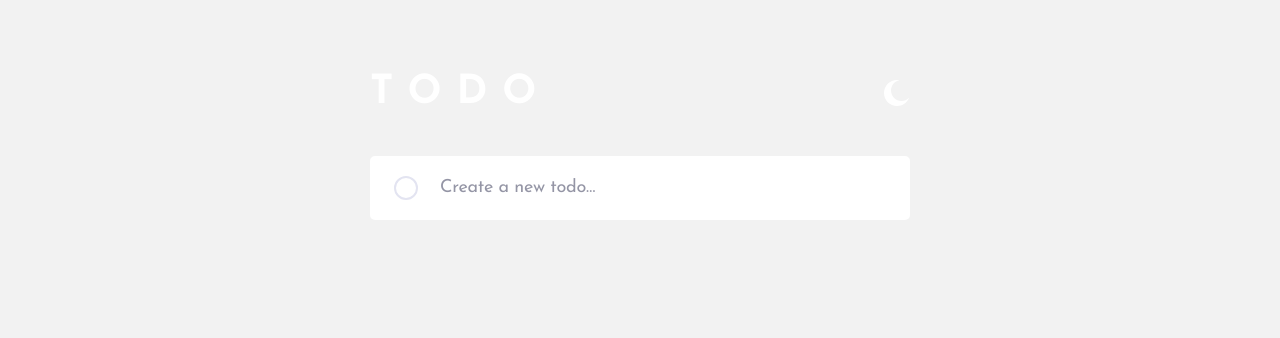
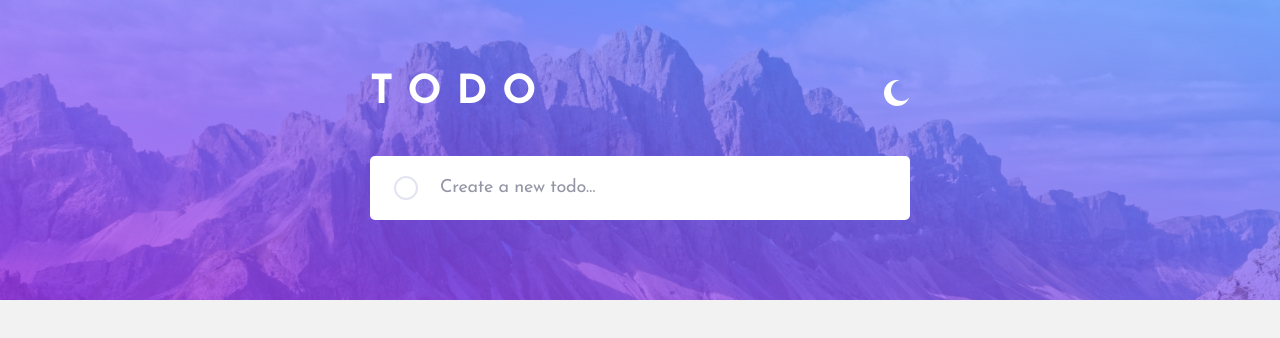
Before and after one commit to yodakit/to-do, a plain HTML site: page index.html in a window 1280 px wide. Drawn offline with nearby package versions, Linux system fonts and the light colour scheme; the site is published under a folder, as on GitHub Pages, so addresses that start at the root find nothing.

Commit message:
Fix background image

```diff
--- a/css/theme-dark.css
+++ b/css/theme-dark.css
@@ -2,7 +2,7 @@ body {
   background: #171823;
 }
 .background {
-  background: url("/img/dark-bg.jpg") center center/cover no-repeat;
+  background: url("../img/dark-bg.jpg") center center/cover no-repeat;
 }
 .select {
   background: #25273D;
--- a/css/theme-light.css
+++ b/css/theme-light.css
@@ -2,7 +2,7 @@ body {
   background: #F2F2F2;
 }
 .background {
-  background: url("/img/light-bg.jpg") center center/cover no-repeat;
+  background: url("../img/light-bg.jpg") center center/cover no-repeat;
 }
 .select {
   background: #FFFFFF;
```
